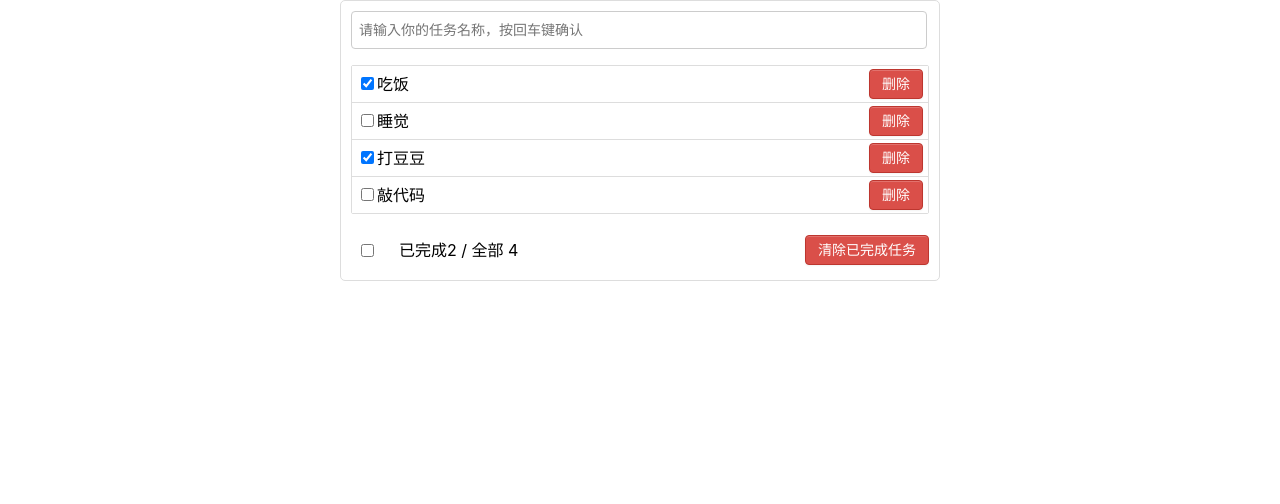
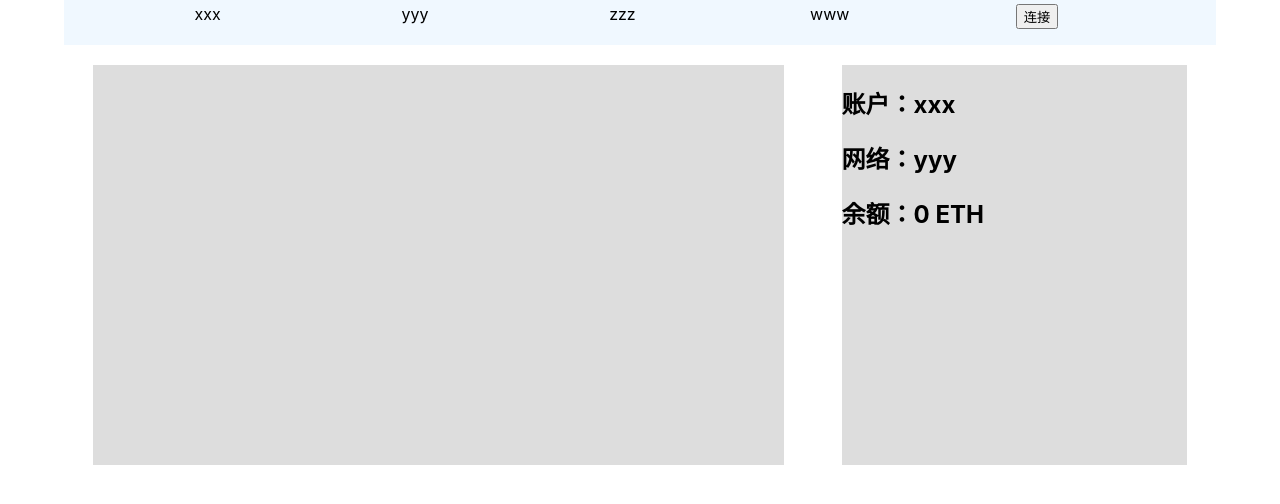
Before and after one commit to SyugamCan/React-Test, a React (Create React App) app in the folder demo/: page / in a window 1280 px wide. Shown: the top 504 px of the page. Built offline with nearby package versions, Linux system fonts and the light colour scheme.

Commit message:
2023-01-30-22:58

```diff
--- a/demo/package.json
+++ b/demo/package.json
@@ -6,6 +6,7 @@
     "@testing-library/jest-dom": "^5.16.5",
     "@testing-library/react": "^13.4.0",
     "@testing-library/user-event": "^13.5.0",
+    "ethers": "^5.7.2",
     "nanoid": "^4.0.0",
     "react": "^18.2.0",
     "react-dom": "^18.2.0",
--- a/demo/src/App.js
+++ b/demo/src/App.js
@@ -1,13 +1,15 @@
 // import Example01 from './component/Example01/Example01'
 // import Demo from './component/Example02/Demo'
-import MyTodoList from './component/Example03/TodoList/MyTodos'
+// import MyTodoList from './component/Example03/TodoList/MyTodos'
+import MyTest from "./component/Example04/MyTest";
 
 function App() {
   return (
     <>
       {/* <Example01/> */}
       {/* <Demo /> */}
-      <MyTodoList />
+      {/* <MyTodoList /> */}
+      <MyTest />
     </>
   );
 }
--- /dev/null
+++ b/demo/src/component/Example04/Header/index.css
@@ -0,0 +1,23 @@
+nav {
+  width: 100%;
+  height: 45px;
+  background-color: aliceblue;
+}
+
+nav ul {
+  width: 90%;
+  height: 100%;
+  list-style-type: none;
+  display: flex;
+  justify-content: space-around;
+  flex-wrap: nowrap;
+}
+
+li {
+  display: inline-block;
+  width: 15%;
+  height: 68%;
+  margin-top: -1.2%;
+  text-align: center;
+  vertical-align: middle;
+}
--- /dev/null
+++ b/demo/src/component/Example04/Header/index.jsx
@@ -0,0 +1,46 @@
+import React from 'react'
+import {ethers} from 'ethers'
+import './index.css'
+
+export default function Header(props) {
+  const {changeMyState} = props
+  async function connect() {
+    // 创建provider
+    const provider = new ethers.providers.Web3Provider(window.ethereum);
+    // 连接钱包
+    const account = await provider.send('eth_requestAccounts', [])
+    console.log(account)
+    // account[0]是账户名（string）
+    if(account[0]) {
+      let acc = account[0]
+      let balance = ethers.utils.formatEther(await provider.getBalance(acc))
+      let net = await provider.getNetwork()
+      console.log(net);
+      let netName = ''
+      if(net.chainId === 1) {
+        netName = 'EthereumMainnet'
+      } else if(net.chainId === 56) {
+        netName = 'BNB Smart Chain'
+      } else {
+        netName = 'yyy'
+      }
+      const accfront = acc.slice(0,6)
+      const accbehind = acc.slice(-4)
+      const accname = `${accfront}...${accbehind}`
+      changeMyState(accname, netName, balance)
+    }
+  }
+  return (
+    <nav>
+      <ul>
+        <li>xxx</li>
+        <li>yyy</li>
+        <li>zzz</li>
+        <li>www</li>
+        <li>
+          <button onClick={connect}>连接</button>
+        </li>
+      </ul>
+    </nav>
+  )
+}
--- /dev/null
+++ b/demo/src/component/Example04/Left/index.css
@@ -0,0 +1,6 @@
+#left {
+  width: 60%;
+  height: 400px;
+  margin-top: 20px;
+  background-color: #ddd;
+}
--- /dev/null
+++ b/demo/src/component/Example04/Left/index.jsx
@@ -0,0 +1,8 @@
+import React from 'react'
+import './index.css'
+
+export default function Left() {
+  return (
+    <div id='left'></div>
+  )
+}
--- /dev/null
+++ b/demo/src/component/Example04/MyTest/index.css
@@ -0,0 +1,7 @@
+#container {
+  width: 90%;
+  margin: 0 auto;
+  display: flex;
+  justify-content: space-around;
+  flex-wrap: wrap;
+}
--- /dev/null
+++ b/demo/src/component/Example04/MyTest/index.jsx
@@ -0,0 +1,23 @@
+import React, { useState } from 'react'
+import Header from '../Header'
+import Left from '../Left'
+import Right from '../Right'
+import './index.css'
+
+export default function MyTest() {
+  const [account, setAccount] = useState('xxx')
+  const [network, setNetwork] = useState('yyy')
+  const [money, setMoney] = useState(0)
+  const changeMyState = (myAccount, myNetwork, myMoney) => {
+    setAccount(myAccount)
+    setNetwork(myNetwork)
+    setMoney(myMoney)
+  }
+  return (
+    <div id='container'>
+      <Header changeMyState={changeMyState} />
+      <Left />
+      <Right account={account} network={network} money={money} />
+    </div>
+  )
+}
--- /dev/null
+++ b/demo/src/component/Example04/Right/index.css
@@ -0,0 +1,6 @@
+#right {
+  width: 30%;
+  height: 400px;
+  margin-top: 20px;
+  background-color: #ddd;
+}
--- /dev/null
+++ b/demo/src/component/Example04/Right/index.jsx
@@ -0,0 +1,14 @@
+import React from 'react'
+import './index.css'
+
+export default function Right(props) {
+  const {account, network, money} = props
+
+  return (
+    <div id='right'>
+      <h2>账户：{account}</h2>
+      <h2>网络：{network}</h2>
+      <h2>余额：{money} ETH</h2>
+    </div>
+  )
+}
```
Also changed, not shown: 2 other files (tests, documents, lock files or other folders).
